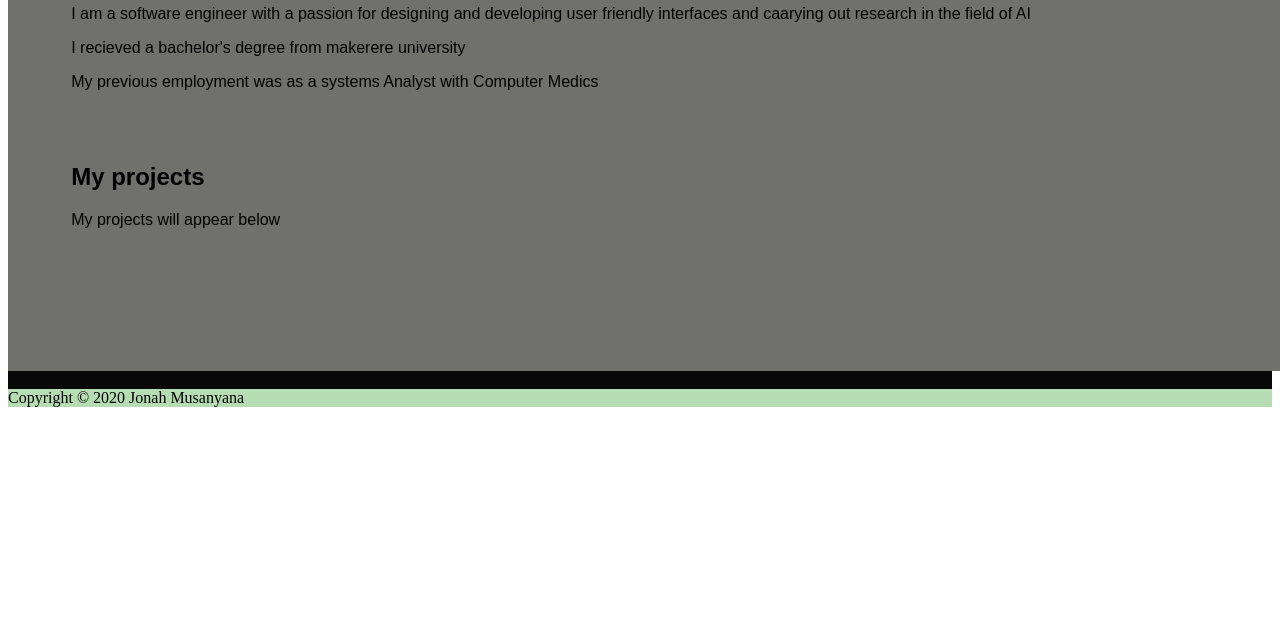
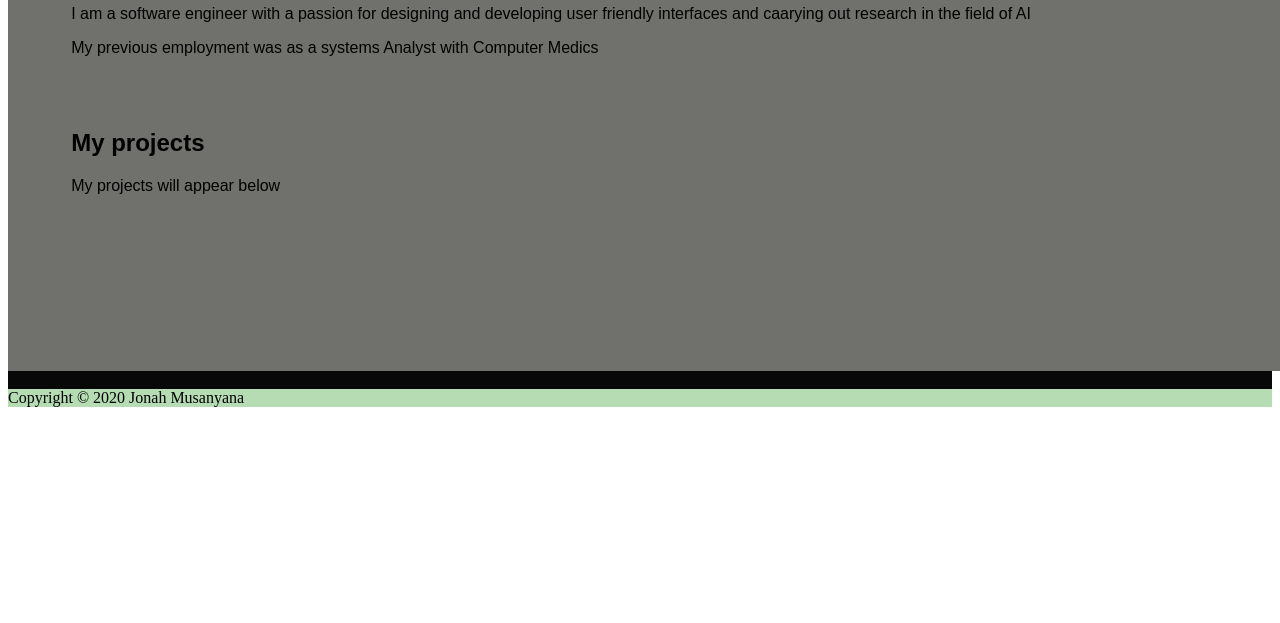
Before and after one commit to Jonah-Musanyana/MyPortfolio, a plain HTML site: page index.html in a window 1280 px wide. Shown: the part 177-800 px from the top of the page. Drawn offline with Linux system fonts and the light colour scheme.

Commit message:
Update index.html

```diff
--- a/index.html
+++ b/index.html
@@ -19,7 +19,6 @@
             <h1>Welcome to my personal portfolio</h1>
             <h2>Jonah Musanyana</h2>
             <p>I am a software engineer with a passion for designing and developing user friendly interfaces and caarying out research in the field of AI</p>
-            <p>I recieved a bachelor's degree from makerere university</p>
             <p>My previous employment was as a systems Analyst with Computer Medics</p>
             <br/>
             <br/>
```
